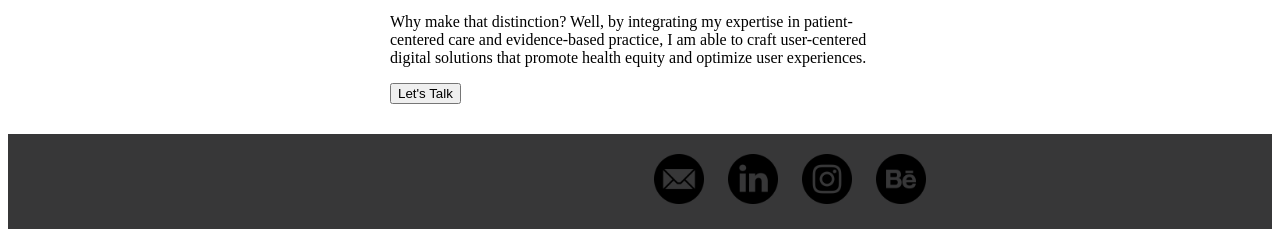
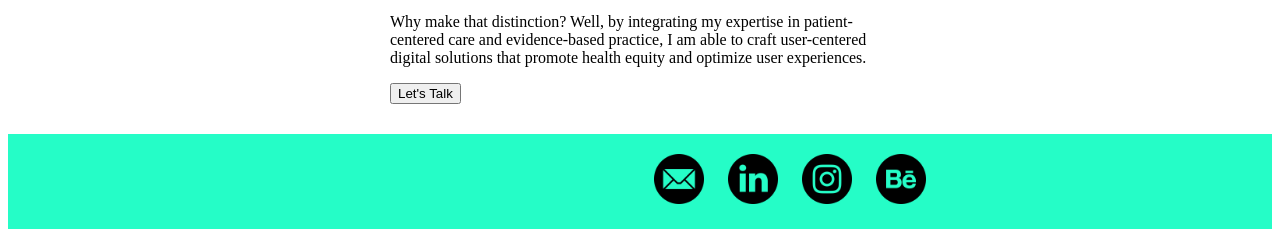
Before and after one commit to jessicantaylor/UX_UI_HW_17, a plain HTML site: page index.html in a window 1280 px wide. Shown: the part 655-892 px from the top of the page. Drawn offline with Linux system fonts and the light colour scheme.

Commit message:
Update style.css

```diff
--- a/css/style.css
+++ b/css/style.css
@@ -46,7 +46,7 @@
   }
 
   footer {
-    background-color: #373738;
+    background-color: #25fdc7;
     padding: 20px;
   }
 
```
